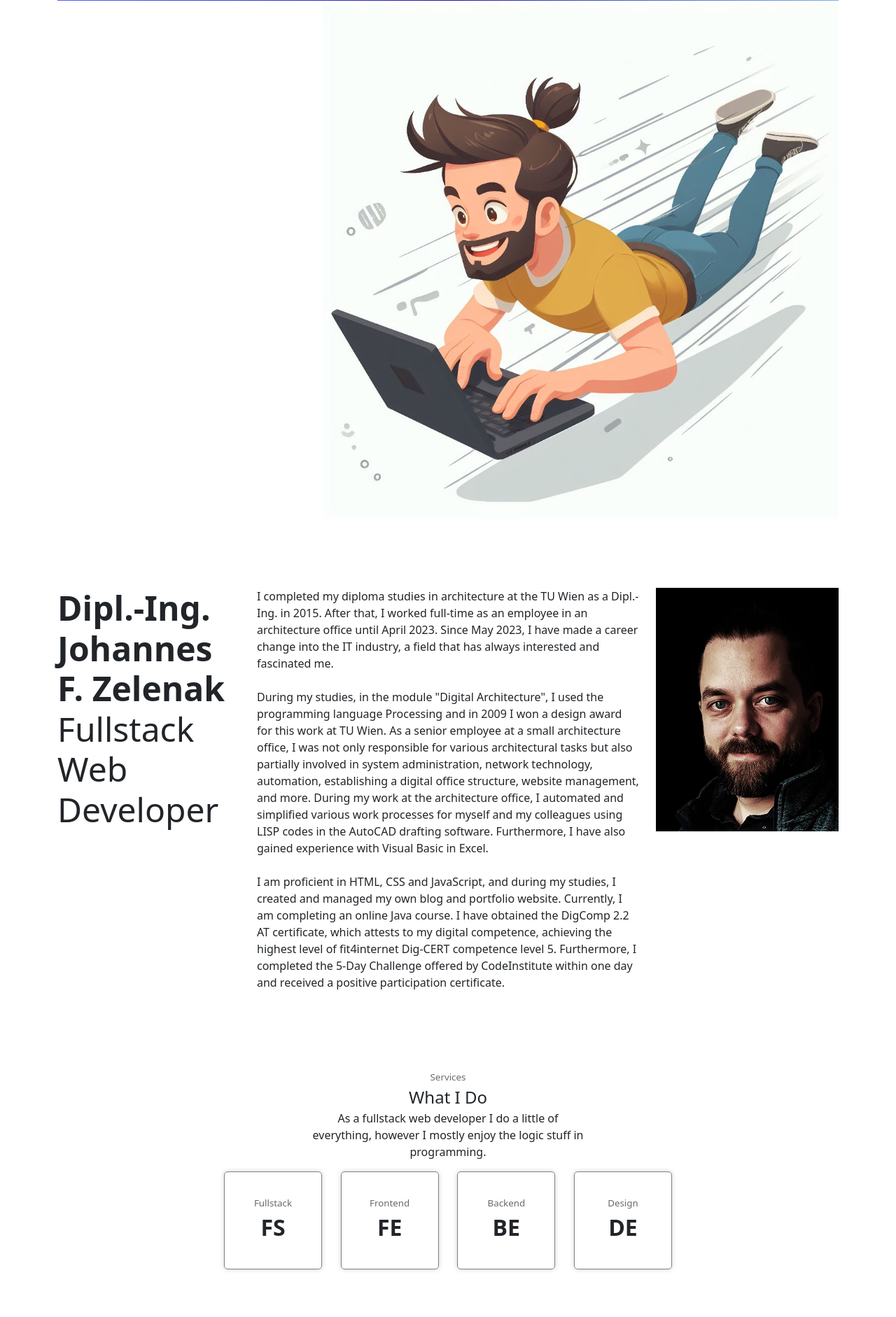
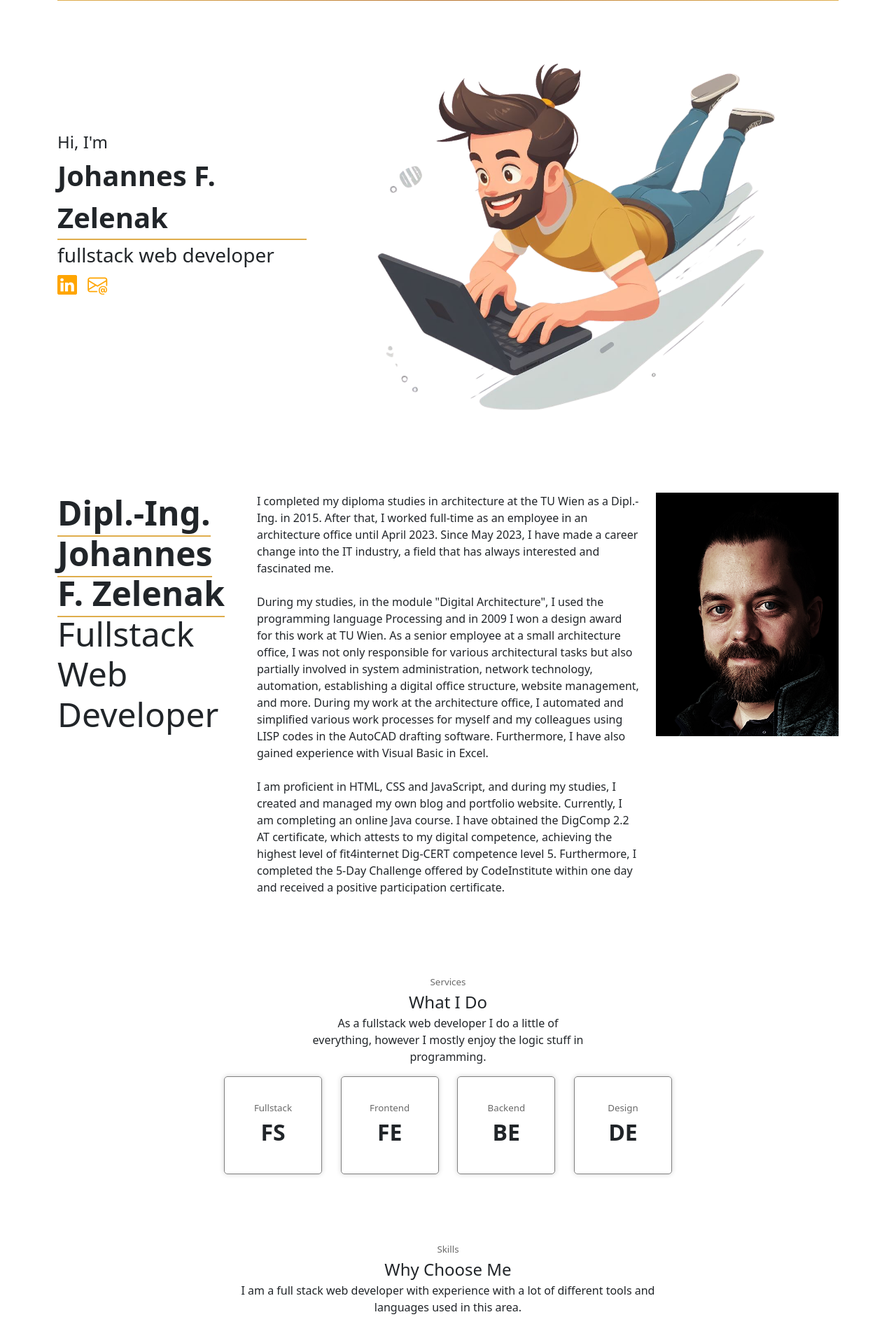
Before and after one commit to JFZelenak/CFV-deployedPortfolio, a PHP site: page / in a window 1280 px wide. Shown: the part 44-1926 px from the top of the page at 70% size. Run offline with PHP 8.4, Linux system fonts and the light colour scheme.

Commit message:
add changes to home section

```diff
--- a/index.html
+++ b/index.html
@@ -35,11 +35,17 @@
     <div class="container mb-5" id="myHome">
         <div class="navbarspacer"></div>
         <div class="row">
-            <div class="col-4">
-
+            <div class="col-4 d-flex flex-column justify-content-center">
+                <div class="fs-4">Hi, I'm</div>
+                <div class="fs-1 fw-bold colorUnderline">Johannes F. Zelenak</div>
+                <div class="fs-3">fullstack web developer</div>
+                <div class="fs-3">
+                    <a href="https://at.linkedin.com/in/johannes-f-zelenak-394b089b" class="myLink me-2"><i class="bi bi-linkedin"></i></a>
+                    <a href="mailto:jf.zelenak@gmail.com" class="myLink"><i class="bi bi-envelope-at"></i></a>
+                </div>
             </div>
-            <div class="col-8">
-                <img src="./assets/images/it-guy-flying3.jpg" alt="picture of IT guy flying through space" class="w-100">
+            <div class="col-8 d-flex justify-content-center">
+                <img src="./assets/images/it-guy-flying3_removebg.png" alt="picture of IT guy flying through space" id="myHeroImage">
             </div>
         </div>
 
@@ -51,7 +57,7 @@
         <div class="row">
             <div class="col-3 d-flex">
                 <p class="display-5 mb-3">
-                    <span class="fw-bold">Dipl.-Ing. Johannes F. Zelenak</span><br>
+                    <span class="fw-bold colorUnderline">Dipl.-Ing. Johannes F. Zelenak</span><br>
                         Fullstack Web Developer
                 </p>
             </div>
--- a/style.css
+++ b/style.css
@@ -5,7 +5,7 @@
 }
 
 :root {
-    --background-color-one: linear-gradient(90deg, rgb(81, 95, 247),rgb(27, 20, 162), rgb(115, 180, 230));
+    --background-color-one: linear-gradient(90deg, rgba(223,173,76,1),rgba(186,119,51,1), rgba(223,173,76,1));
     --background-color-two: linear-gradient(90deg, lightgray, dimgray);
 }
 .myDivider {
@@ -16,6 +16,9 @@
 .navbarspacer {
     height: 50px;
 }
+.colorUnderline {
+    border-bottom: 2px solid rgba(223,173,76,1);
+}
 .fs-7 {
     font-size: 10pt;
     color: dimgray;
@@ -24,6 +27,16 @@
 .myFixedTop {
     background-image: linear-gradient(rgba(255,255,255,1),rgba(255,255,255,1),rgba(255,255,255,1),rgba(255,255,255,1),rgba(255,255,255,0));
 }
+/* myHome */
+.myLink {
+    text-decoration: none;
+    color: orange;
+}
+#myHeroImage {
+    z-index: 5;
+    height: 600px;
+}
+
 /* myAbout */
 #myAbout img {
     width: 100%;
```
Also changed, not shown: assets/images/_692935f7-05ea-429b-9f27-bd57fe6f29fe.jpg (deleted), assets/images/it-guy-flying3 - Kopie.jpg (added), assets/images/it-guy-flying3_removebg.png (added), assets/images/it-guy-flying4.jpg (added).
